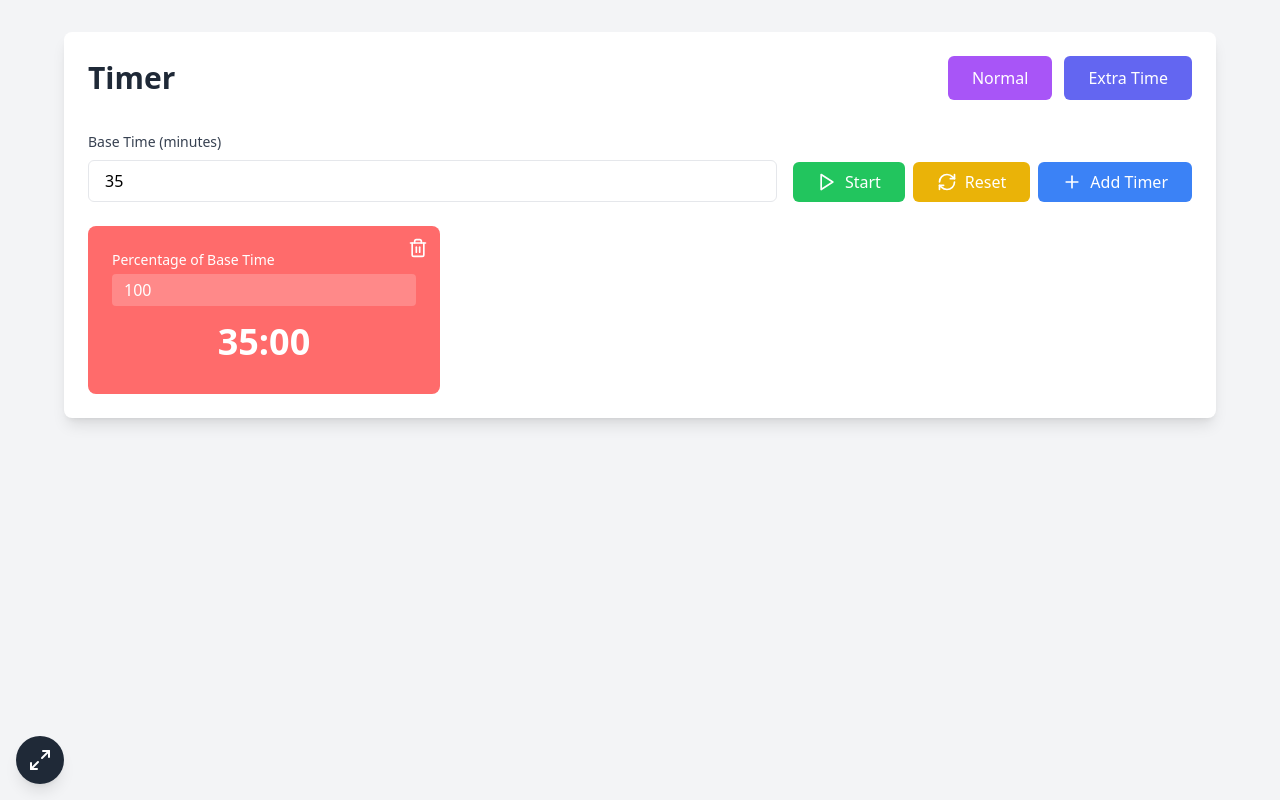
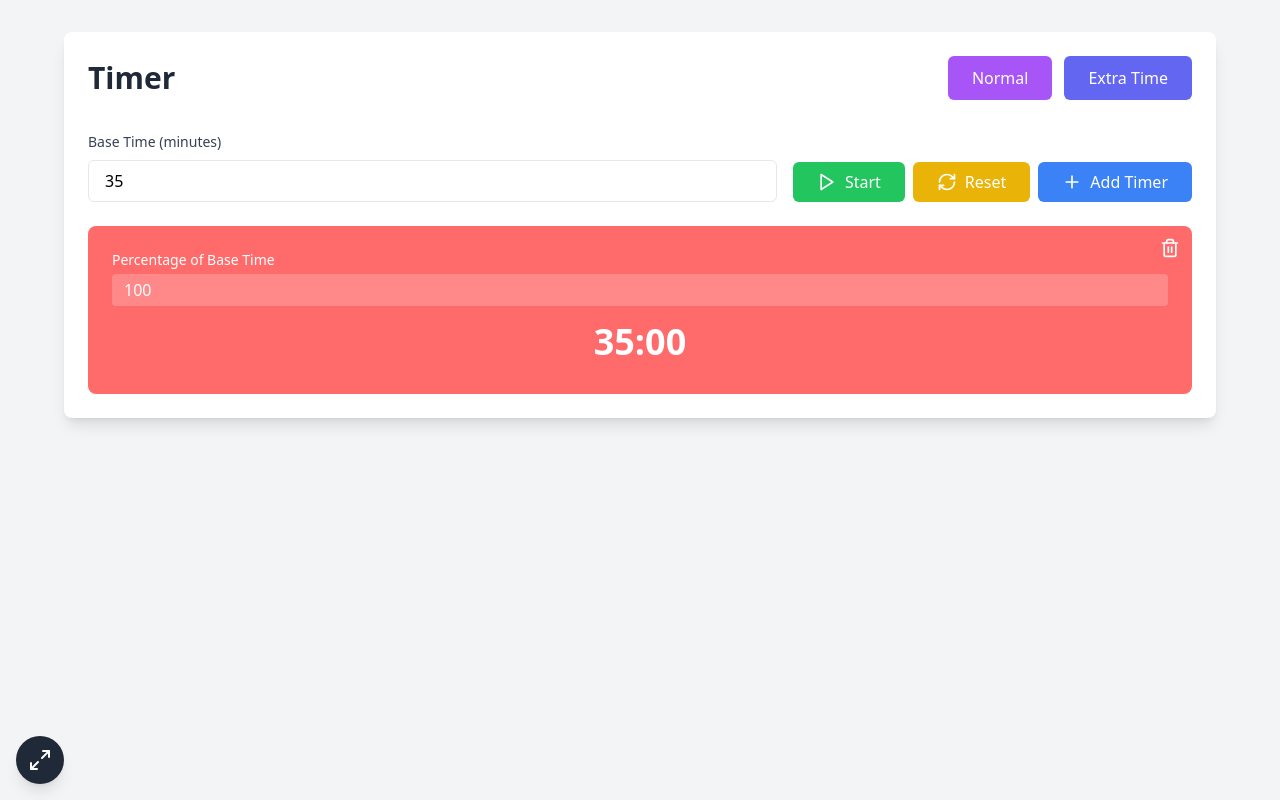
Before and after one commit to AadiKuchlous/timer-project, a React (Vite) app: page / in a window 1280 px wide. Built offline with nearby package versions, Linux system fonts and the light colour scheme.

Commit message:
fixed sizing

```diff
--- a/src/App.tsx
+++ b/src/App.tsx
@@ -30,6 +30,8 @@ function App() {
   );
   const [isRunning, setIsRunning] = useState(false);
   const [isFullscreen, setIsFullscreen] = useState(false);
+  const [numRows, setNumRows] = useState(1);
+  const [numCols, setNumCols] = useState(1);
   const timerGridRef = useRef<HTMLDivElement>(null);
 
   useEffect(() => {
@@ -63,6 +65,15 @@ function App() {
     document.addEventListener('fullscreenchange', handleFullscreenChange);
     return () => document.removeEventListener('fullscreenchange', handleFullscreenChange);
   }, []);
+
+  useEffect(() => {
+    const updateGridLayout = () => {
+      setNumCols(Math.ceil(Math.sqrt(timers.length)));
+      // setNumRows(Math.ceil(timers.length / numCols));
+    };
+
+    updateGridLayout();
+  }, [timers]);
 
   const addTimer = () => {
     const colors = [
@@ -194,7 +205,7 @@ function App() {
 
           <div
             ref={timerGridRef}
-            className={`relative grid grid-cols-1 md:grid-cols-2 lg:grid-cols-3 gap-6 ${
+            className={`relative grid grid-cols-${numCols} md:grid-cols-${numCols} lg:grid-cols-${numCols} gap-6 ${
               isFullscreen ? 'h-screen p-6 bg-gray-100' : ''
             }`}
           >
```
